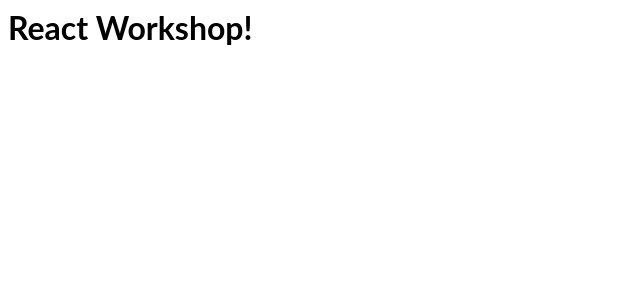
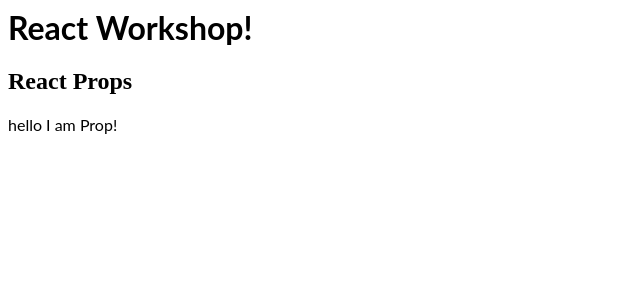
Before and after one commit to Sayli29/react-workshop, a React (Create React App) app: page / in a window 1280 px wide. Shown: the top 300 px of the page, without its empty margins (0-640 px from the left). Built offline with nearby package versions, Linux system fonts and the light colour scheme.

Commit message:
feat: added props

```diff
--- a/src/App.jsx
+++ b/src/App.jsx
@@ -1,10 +1,14 @@
 import * as React from 'react';
+import Child from './Child'
 import './style.css';
 
 export default function App() {
+  const name = 'Prop'
   return (
     <div>
       <h1>React Workshop!</h1>
+      <h2>React Props</h2>
+      <Child  name={name}/>
     </div>
   );
 }
--- /dev/null
+++ b/src/Child.jsx
@@ -0,0 +1,11 @@
+import React from 'react';
+
+function Child(props){
+    return(
+        <>
+        <p>hello I am {props.name}!</p>
+        </>
+    );
+}
+
+export default Child;
```
Also changed, not shown: 1 other file (tests, documents, lock files or other folders).
